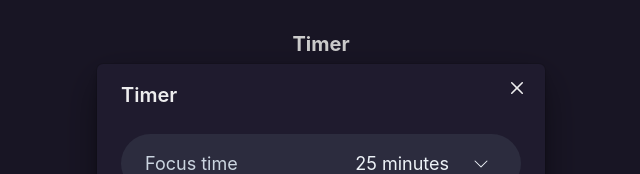
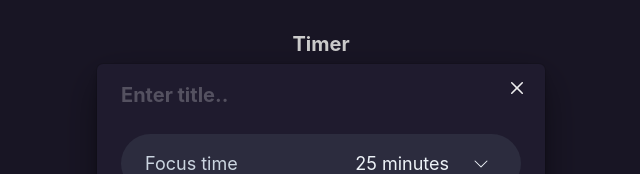
Before and after one commit to nborzunov/finity, a React (Vite) app: page /settings in a window 1280 px wide. Both pictures are taken after a click on the button "New schema". Shown: the top 174 px of the page, without its empty margins (319-959 px from the left). Built offline with nearby package versions, Linux system fonts and the light colour scheme.

Commit message:
[FE] Schema details

```diff
--- a/package.json
+++ b/package.json
@@ -17,6 +17,7 @@
         "@emotion/styled": "^11.9.3",
         "framer-motion": "^6.4.2",
         "lodash": "^4.17.21",
+        "nanoid": "^4.0.0",
         "react": "^18.2.0",
         "react-dom": "^18.2.0",
         "react-icons": "^4.4.0",
--- a/src/components/Settings/TimerSettings/CardWrapper.tsx
+++ b/src/components/Settings/TimerSettings/CardWrapper.tsx
@@ -1,5 +1,5 @@
 import { Box, Switch, Text } from '@chakra-ui/react'
-import { DialogMode } from 'components/Settings/TimerSettings/SchemaCardDetails'
+import { DialogMode } from 'components/Settings/TimerSettings/SchemaDetails'
 import Select, { SelectOption } from 'components/Settings/TimerSettings/Select'
 
 function CardWrapper({
--- a/src/components/Settings/TimerSettings/SchemaCardDetails.tsx
+++ b/src/components/Settings/TimerSettings/SchemaDetails.tsx
@@ -1,5 +1,7 @@
 import {
     Button,
+    Heading,
+    Input,
     Modal,
     ModalBody,
     ModalCloseButton,
@@ -12,12 +14,13 @@ import {
 } from '@chakra-ui/react'
 import CardWrapper from 'components/Settings/TimerSettings/CardWrapper'
 import { SchemaItem } from 'components/Settings/TimerSettings/TimerSettings'
-import { blankSchema } from 'constants/defaultValues'
 import { boxShadowMedium, mainButtonStyles, mainButtonStylesGhost } from 'constants/styles'
 import ConfirmationDialog, { ConfirmationDialogData } from 'dialogs/ConfirmationDialog'
 import { formatTime } from 'helpers/formatTime'
 import { isEqual } from 'lodash'
 import React, { useCallback, useEffect, useRef, useState } from 'react'
+import { useRecoilValue, useSetRecoilState } from 'recoil'
+import { schemaDetailsState, schemasState } from 'store/atoms'
 
 export enum DialogMode {
     Edit = 'edit',
@@ -51,33 +54,22 @@ interface Field {
     isCheckbox?: boolean
 }
 
-function SchemaCardDetails({
-    initialMode,
-    isOpen,
-    onClose,
-    schema,
-}: {
-    initialMode: DialogMode
-    isOpen: boolean
-    onClose: () => void
-    schema: SchemaItem
-}) {
-    const [mode, setMode] = useState(initialMode)
-    const [initialSchema] = useState<SchemaItem>(schema)
-    const [schemaToEdit, setSchemaToEdit] = useState<SchemaItem>(initialSchema)
-    const [confirmationData, setConfirmationData] = useState<ConfirmationDialogData>({})
-    const [fields] = useState(buildFields())
+function SchemaDetails() {
+    const { initialMode, schema, onClose, isOpen } = useRecoilValue(schemaDetailsState)
+    const [mode, setMode] = useState<DialogMode>()
+    const [initialSchema, setInitialSchema] = useState<SchemaItem>()
+    const [schemaToEdit, setSchemaToEdit] = useState<SchemaItem>()
+    const [confirmationData, setConfirmationData] = useState<ConfirmationDialogData>()
+    const [fields, setFields] = useState<Field[]>()
+    const setSchemas = useSetRecoilState(schemasState)
 
     const { isOpen: isOpenConfirm, onOpen: onOpenConfirm, onClose: onCloseConfirm } = useDisclosure()
 
     const ref = useRef<any>()
 
-    console.log('open')
-    useEffect(() => {}, [isOpen])
-
     const setSchemaField = useCallback(
         (field: string) => (value: any) => {
-            setSchemaToEdit((currentSchema) => ({ ...currentSchema, [field]: value }))
+            setSchemaToEdit((currentSchema) => ({ ...currentSchema, [field]: value } as SchemaItem))
         },
         [schemaToEdit],
     )
@@ -85,10 +77,11 @@ function SchemaCardDetails({
     function edit() {
         setMode(DialogMode.Edit)
     }
+
     function save() {
         if (mode === DialogMode.Edit) {
             if (isEqual(schemaToEdit, initialSchema)) {
-                onClose()
+                onClose(true)
                 return
             }
             confirm({
@@ -97,21 +90,26 @@ function SchemaCardDetails({
                 danger: false,
                 onConfirm: (result) => {
                     if (result) {
-                        // TODO: create
-                        onClose()
+                        if (schemaToEdit) {
+                            setSchemas((schemas) => schemas.map((schema) => (schema.title === schemaToEdit.title ? schemaToEdit : schema)))
+                        }
+                        onClose(true)
                         return
                     }
                 },
             })
             return
         }
-
-        // TODO: create new schema
+        // add validation
+        if (schemaToEdit) {
+            setSchemas((schemas) => [...schemas, schemaToEdit])
+            onClose(true)
+        }
     }
 
     function cancel() {
         if (isEqual(schemaToEdit, initialSchema)) {
-            onClose()
+            onClose(false)
             return
         }
         if (mode === DialogMode.Edit) {
@@ -121,7 +119,7 @@ function SchemaCardDetails({
                 additionalText: 'Are you sure you want to discard changes? You will lose all unsaved changes.',
                 onConfirm: (result) => {
                     if (result) {
-                        onClose()
+                        onClose(false)
                         return
                     }
                 },
@@ -135,7 +133,7 @@ function SchemaCardDetails({
                 additionalText: 'Are you sure you want to discard new schema?',
                 onConfirm: (result) => {
                     if (result) {
-                        onClose()
+                        onClose(true)
                         return
                     }
                 },
@@ -146,6 +144,21 @@ function SchemaCardDetails({
     function confirm(data: ConfirmationDialogData) {
         setConfirmationData(data)
         onOpenConfirm()
+    }
+
+    useEffect(() => {
+        if (isOpen === true) {
+            onMount()
+        }
+    }, [isOpen])
+
+    function onMount() {
+        console.log('mount')
+        setMode(initialMode)
+        setInitialSchema(schema)
+        setSchemaToEdit(schema)
+        setConfirmationData({})
+        setFields(buildFields())
     }
 
     function getOptions(type: string) {
@@ -172,7 +185,7 @@ function SchemaCardDetails({
                     value: interval,
                 }))
             case 'longBreakDelay':
-                return getInterval(1, schemaToEdit.pomodorosGoal).map((interval) => ({
+                return getInterval(1, (schemaToEdit as SchemaItem).pomodorosGoal).map((interval) => ({
                     label: formatOptionValue(type, interval),
                     value: interval,
                 }))
@@ -188,7 +201,7 @@ function SchemaCardDetails({
     }
 
     function formatOptionValue(field: Fields, initialValue?: number | string): string {
-        const value = initialValue || schemaToEdit[field] || ''
+        const value = initialValue || (schemaToEdit as SchemaItem)[field] || ''
         switch (field) {
             case 'pomodoroDuration':
             case 'shortBreakDuration':
@@ -240,19 +253,34 @@ function SchemaCardDetails({
         if (!isCheckbox) {
             return formatOptionValue(field)
         }
-        return schemaToEdit[field] as boolean
+        return (schemaToEdit as SchemaItem)[field] as boolean
     }
+
     return (
         <>
             <Modal isOpen={isOpen} onClose={cancel} onOverlayClick={cancel}>
                 <ModalOverlay bg="rgba(0, 0, 0, 0.2)" />
                 <ModalContent bg="gray.950" ref={ref}>
                     {/* TODO: edit/create mode change title */}
-                    <ModalHeader>{schema.title ? `${schema.title} timer` : 'Timer'}</ModalHeader>
+                    <ModalHeader>
+                        {mode === DialogMode.View && <Heading size="md">{`${schema.title} timer`}</Heading>}
+                        {mode !== DialogMode.View && (
+                            <Input
+                                variant="unstyled"
+                                value={schemaToEdit?.title}
+                                placeholder="Enter title.."
+                                onChange={(e) => setSchemaField('title')(e.target.value)}
+                                fontWeight="bold"
+                                fontSize="xl"
+                                lineHeight="1.2"
+                            />
+                        )}
+                    </ModalHeader>
                     <ModalCloseButton />
                     <ModalBody>
                         <Stack spacing="3">
-                            {fields.map((field) => (
+                            {mode &&
+                                fields?.map((field) => (
                                     <CardWrapper
                                         key={field.key}
                                         title={field.label}
@@ -348,9 +376,4 @@ function SchemaCardDetails({
     )
 }
 
-SchemaCardDetails.defaultProps = {
-    initialMode: DialogMode.View,
-    schema: blankSchema,
-}
-
-export default SchemaCardDetails
+export default SchemaDetails
--- a/src/components/Settings/TimerSettings/TimerSettings.tsx
+++ b/src/components/Settings/TimerSettings/TimerSettings.tsx
@@ -1,35 +1,33 @@
-import { Box, Button, Heading, Stack, useDisclosure } from '@chakra-ui/react'
+import { Box, Button, Heading, Stack } from '@chakra-ui/react'
 import SettingsHeading from 'components/Settings/SettingsHeading'
 import SchemaCard from 'components/Settings/TimerSettings/SchemaCard'
-import SchemaCardDetails, { DialogMode } from 'components/Settings/TimerSettings/SchemaCardDetails'
+import SchemaDetails, { DialogMode } from 'components/Settings/TimerSettings/SchemaDetails'
+import useSchemaDetailsDialog from 'hooks/useSchemaDetailsDialog'
 import { SchemaType } from 'hooks/useTimer'
-import { useState } from 'react'
-import { createPortal } from 'react-dom'
 import { useRecoilState } from 'recoil'
 import { schemasState } from 'store/atoms'
 
 export interface SchemaItem extends SchemaType {
+    id: string
     title: string
     default: boolean
 }
 
 function TimerSettings() {
     const [schemas] = useRecoilState(schemasState)
-    const { isOpen: isSchemaDetailsOpen, onOpen: onSchemaDetailsOpen, onClose: onSchemaDetailsClose } = useDisclosure()
-    const [schemaDetailsData, setSchemaDetailsData] = useState<{
-        schema?: SchemaItem
-        mode: DialogMode
-    }>()
+
+    const { open } = useSchemaDetailsDialog()
 
     function openDetailsDialog(mode: DialogMode, schema?: SchemaItem) {
-        setSchemaDetailsData({
+        open({
             schema,
-            mode,
+            initialMode: mode,
         })
-        onSchemaDetailsOpen()
     }
+
     return (
         <>
+            <SchemaDetails />
             <SettingsHeading>Timer</SettingsHeading>
 
             <Stack spacing="3">
@@ -52,7 +50,7 @@ function TimerSettings() {
                             bgColor: 'brand.500',
                             color: 'rgba(255, 255, 255, 0.8)',
                         }}
-                        onClick={() => openDetailsDialog(DialogMode.Edit, schema)}
+                        onClick={() => openDetailsDialog(DialogMode.View, schema)}
                     >
                         <Box px="3" alignItems="center" justifyContent="space-between" display="flex" w="100%">
                             <SchemaCard schema={schema} />
@@ -83,10 +81,10 @@ function TimerSettings() {
                 </Button>
             </Stack>
 
-            {isSchemaDetailsOpen
+            {/* {isSchemaDetailsOpen
                 ? createPortal(
                       <>
-                          <SchemaCardDetails
+                          <SchemaDetails
                               isOpen={isSchemaDetailsOpen}
                               onClose={onSchemaDetailsClose}
                               schema={schemaDetailsData?.schema}
@@ -95,7 +93,7 @@ function TimerSettings() {
                       </>,
                       document.body,
                   )
-                : null}
+                : null} */}
         </>
     )
 }
--- a/src/constants/defaultValues.ts
+++ b/src/constants/defaultValues.ts
@@ -1,3 +1,5 @@
+import { nanoid } from 'nanoid'
+
 export const defaultTimer = {
     pomodoroDuration: 25,
     shortBreakDuration: 5,
@@ -8,13 +10,16 @@ export const defaultTimer = {
     autoStartBreaks: true,
 }
 
-export const blankSchema = {
+export const getBlankSchema = () => ({
+    id: nanoid(6),
     title: '',
+    default: false,
     ...defaultTimer,
-}
+})
 
 export const defaultSchemas = [
     {
+        id: 'classic',
         title: 'Classic',
         default: true,
         pomodoroDuration: 25,
@@ -26,6 +31,7 @@ export const defaultSchemas = [
         autoStartBreaks: true,
     },
     {
+        id: 'personal',
         title: 'Personal',
         default: true,
         pomodoroDuration: 30,
@@ -37,6 +43,7 @@ export const defaultSchemas = [
         autoStartBreaks: true,
     },
     {
+        id: 'work',
         title: 'Work',
         default: true,
         pomodoroDuration: 50,
--- /dev/null
+++ b/src/constants/types.ts
@@ -0,0 +1,4 @@
+export interface DialogData<T> {
+    onClose: (result: T) => void
+    isOpen: boolean
+}
--- /dev/null
+++ b/src/hooks/useSchemaDetailsDialog.ts
@@ -0,0 +1,48 @@
+import { useDisclosure } from '@chakra-ui/react'
+import { DialogMode } from 'components/Settings/TimerSettings/SchemaDetails'
+import { SchemaItem } from 'components/Settings/TimerSettings/TimerSettings'
+import { DialogData } from 'constants/types'
+import { useRecoilState, useResetRecoilState } from 'recoil'
+import { schemaDetailsState } from 'store/atoms'
+
+export interface SchemaDetailsInitialData {
+    initialMode: DialogMode
+    schema: SchemaItem
+}
+export type SchemaDetailsData = SchemaDetailsInitialData & DialogData<boolean>
+
+function useSchemaDetailsDialog() {
+    const { isOpen, onOpen, onClose } = useDisclosure()
+
+    const [dialogData, setDialogData] = useRecoilState(schemaDetailsState)
+    const resetSchemaDetails = useResetRecoilState(schemaDetailsState)
+    function open(newData: Partial<SchemaDetailsInitialData>) {
+        setDialogData((data) => ({
+            ...data,
+            schema: newData.schema || data.schema,
+            initialMode: newData.initialMode || data.initialMode,
+            isOpen: true,
+            onClose: close,
+        }))
+        onOpen()
+    }
+
+    function close() {
+        setDialogData((data) => ({
+            ...data,
+            isOpen: false,
+        }))
+        resetSchemaDetails()
+        onClose()
+    }
+
+    return {
+        isOpen,
+        open,
+        initialMode: dialogData.initialMode,
+        schema: dialogData.schema,
+        close,
+    }
+}
+
+export default useSchemaDetailsDialog
--- a/src/store/atoms.ts
+++ b/src/store/atoms.ts
@@ -1,5 +1,7 @@
+import { DialogMode } from 'components/Settings/TimerSettings/SchemaDetails'
 import { SchemaItem } from 'components/Settings/TimerSettings/TimerSettings'
-import { defaultSchemas, defaultTimer } from 'constants/defaultValues'
+import { defaultSchemas, defaultTimer, getBlankSchema } from 'constants/defaultValues'
+import { SchemaDetailsData } from 'hooks/useSchemaDetailsDialog'
 import { SchemaType, SessionOrderType, SessionType } from 'hooks/useTimer'
 import { atom } from 'recoil'
 import { localStorageEffect } from 'store/effects'
@@ -48,3 +50,13 @@ export const schemasState = atom<SchemaItem[]>({
     default: defaultSchemas,
     effects: [localStorageEffect('schemas')],
 })
+
+export const schemaDetailsState = atom<SchemaDetailsData>({
+    key: 'schemaDetailsState',
+    default: {
+        isOpen: false,
+        onClose: () => {},
+        initialMode: DialogMode.View,
+        schema: getBlankSchema(),
+    },
+})
```
Also changed, not shown: src/components/Settings/TimerSettings/SchemaCard.tsx (+40 -3 lines), 1 other file (tests, documents, lock files or other folders). Lines whose indentation alone changed are shown as unchanged.
